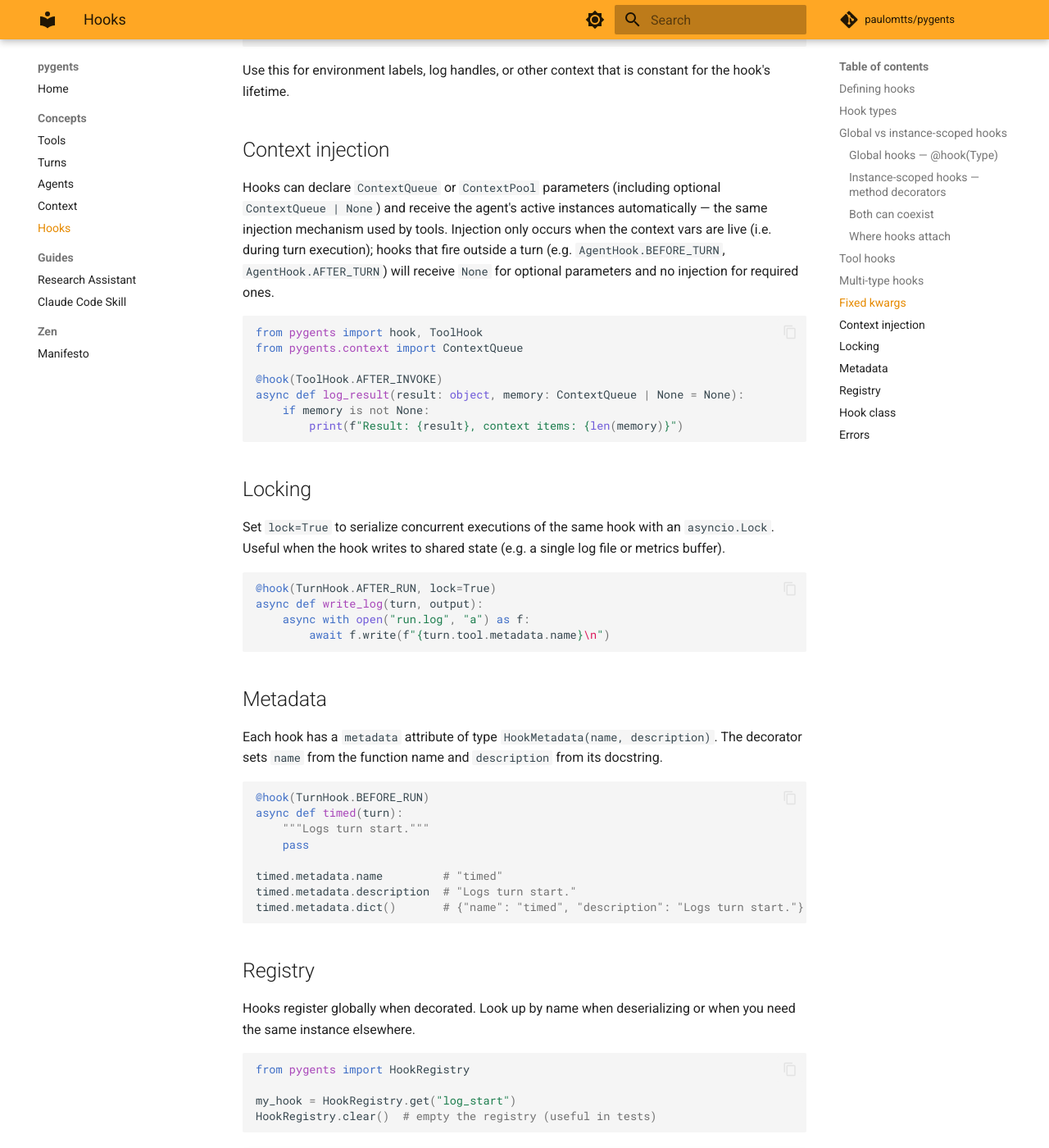
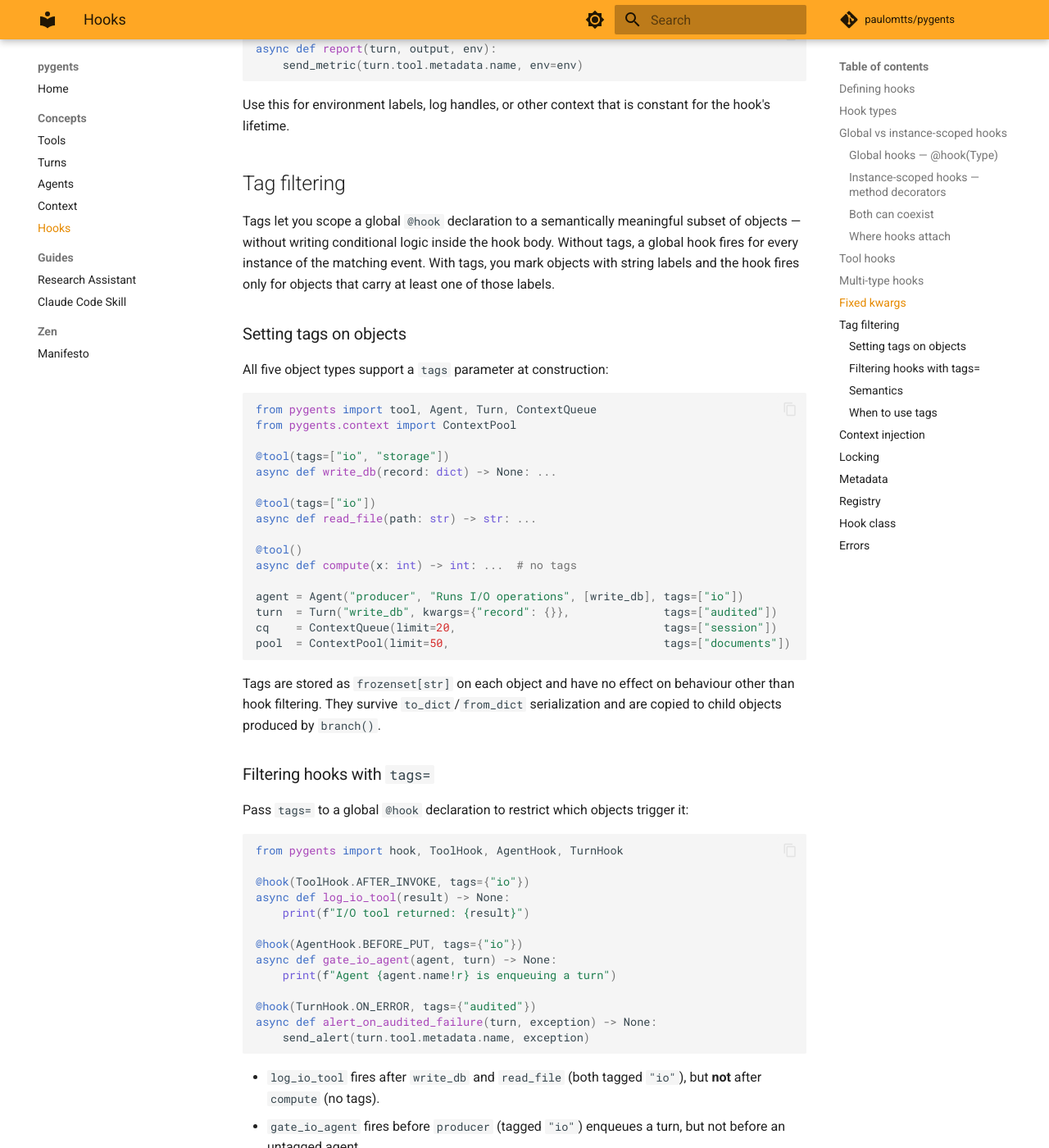
Before and after one commit to paulomtts/pygents, an MkDocs documentation site: the page built from docs/concepts/hooks.md, in a window 1280 px wide and 1400 px high, scrolled down 8253 px. Shown: the whole window at 82% size. Built offline with MkDocs 1.6.1 and Material for MkDocs 9.7.7, drawn with Linux system fonts in a browser that asks for light colours; comment, search, counter and statistics services are not loaded; some of the changed text lies outside the part shown.

Commit message:
docs: add tag filtering documentation across all concept pages
- hooks.md: add dedicated "Tag filtering" section explaining the feature,
  its OR semantics, when to use it, and concrete examples across all five
  object types; update global hooks section to cross-reference it
- tools.md: note that tags work on all objects, add cross-reference to hooks.md
- agents.md: add tags to constructor table; note tags survive branch() and serialization
- turns.md: add tags to attributes table
- context.md: document tags= param on ContextQueue and ContextPool constructors

Co-Authored-By: Claude Sonnet 4.6 <noreply@anthropic.com>

````diff
--- a/docs/concepts/hooks.md
+++ b/docs/concepts/hooks.md
@@ -28,7 +28,7 @@ async def on_error(turn, exception):
 |-----------|---------|---------|
 | `type` | required | One or more of `TurnHook`, `AgentHook`, `ToolHook`, `ContextQueueHook`, `ContextPoolHook`. Stored on the hook for filtering. Pass a list (e.g. `@hook([TurnHook.BEFORE_RUN, AgentHook.AFTER_TURN])`) to register for several events. |
 | `lock` | `False` | If `True`, concurrent runs of this hook are serialized via `asyncio.Lock`. |
-| `tags` | `None` | A set or frozenset of strings. When provided, this global hook only fires for objects (tools, agents, turns, context queues, context pools) that share at least one tag (OR semantics). Has no effect on non-tagged objects. See [Tag filtering](tools.md#tag-filtering). |
+| `tags` | `None` | A set or frozenset of strings. When provided, this global hook only fires for objects (tools, agents, turns, context queues, context pools) that share at least one tag (OR semantics). Has no effect on non-tagged objects. See [Tag filtering](#tag-filtering). |
 | `**kwargs` | — | Fixed keyword arguments merged into every invocation. Call-time kwargs override these (with a warning). |
 
 !!! warning "TypeError"
@@ -113,6 +113,8 @@ async def log_all_turns(turn):
 ```
 
 `log_all_turns` fires before every turn, regardless of which tool it runs or which agent owns it. Use global hooks for cross-cutting concerns: logging, metrics, auditing.
+
+To narrow a global hook to a subset of objects, pass `tags=` to the decorator. See [Tag filtering](#tag-filtering).
 
 ### Instance-scoped hooks — method decorators
 
@@ -274,6 +276,87 @@ async def report(turn, output, env):
 
 Use this for environment labels, log handles, or other context that is constant for the hook's lifetime.
 
+## Tag filtering
+
+Tags let you scope a global `@hook` declaration to a semantically meaningful subset of objects — without writing conditional logic inside the hook body. Without tags, a global hook fires for every instance of the matching event. With tags, you mark objects with string labels and the hook fires only for objects that carry at least one of those labels.
+
+### Setting tags on objects
+
+All five object types support a `tags` parameter at construction:
+
+```python
+from pygents import tool, Agent, Turn, ContextQueue
+from pygents.context import ContextPool
+
+@tool(tags=["io", "storage"])
+async def write_db(record: dict) -> None: ...
+
+@tool(tags=["io"])
+async def read_file(path: str) -> str: ...
+
+@tool()
+async def compute(x: int) -> int: ...  # no tags
+
+agent = Agent("producer", "Runs I/O operations", [write_db], tags=["io"])
+turn  = Turn("write_db", kwargs={"record": {}},              tags=["audited"])
+cq    = ContextQueue(limit=20,                               tags=["session"])
+pool  = ContextPool(limit=50,                                tags=["documents"])
+```
+
+Tags are stored as `frozenset[str]` on each object and have no effect on behaviour other than hook filtering. They survive `to_dict`/`from_dict` serialization and are copied to child objects produced by `branch()`.
+
+### Filtering hooks with `tags=`
+
+Pass `tags=` to a global `@hook` declaration to restrict which objects trigger it:
+
+```python
+from pygents import hook, ToolHook, AgentHook, TurnHook
+
+@hook(ToolHook.AFTER_INVOKE, tags={"io"})
+async def log_io_tool(result) -> None:
+    print(f"I/O tool returned: {result}")
+
+@hook(AgentHook.BEFORE_PUT, tags={"io"})
+async def gate_io_agent(agent, turn) -> None:
+    print(f"Agent {agent.name!r} is enqueuing a turn")
+
+@hook(TurnHook.ON_ERROR, tags={"audited"})
+async def alert_on_audited_failure(turn, exception) -> None:
+    send_alert(turn.tool.metadata.name, exception)
+```
+
+- `log_io_tool` fires after `write_db` and `read_file` (both tagged `"io"`), but **not** after `compute` (no tags).
+- `gate_io_agent` fires before `producer` (tagged `"io"`) enqueues a turn, but not before an untagged agent.
+- `alert_on_audited_failure` fires only when a turn tagged `"audited"` raises an error.
+
+### Semantics
+
+**OR match** — a hook fires if the object has at least one tag in the hook's `tags` set. A tool tagged `["io", "storage"]` matches a hook with `tags={"io"}`.
+
+**No `tags` on the hook** — fires for every matching object, whether tagged or not:
+
+```python
+@hook(TurnHook.BEFORE_RUN)
+async def log_all_turns(turn):
+    print(f"Starting {turn.tool.metadata.name}")  # fires for every turn
+```
+
+**No tags on the object** — invisible to tag-filtered hooks, but still reached by hooks with no `tags` filter.
+
+Instance-scoped hooks (`@my_tool.before_invoke`, `@agent.before_turn`, etc.) are always unaffected by tag filtering — they fire for their specific object regardless.
+
+### When to use tags
+
+Use tags when you need a global hook that applies to a subset of objects without putting conditional checks inside the hook itself:
+
+| Use case | Tag convention | Hook type |
+|----------|---------------|-----------|
+| Audit all I/O operations | `tags=["io"]` on tools/agents that touch external systems | `ToolHook.AFTER_INVOKE`, `AgentHook.AFTER_TURN` |
+| SLA tracking | `tags=["sla:strict"]` on latency-sensitive turns | `TurnHook.ON_COMPLETE` |
+| Production-only alerting | `tags=["env:prod"]` on production agents | `AgentHook.*` |
+| Monitor specific memory stores | `tags=["monitored"]` on context queues/pools | `ContextQueueHook.*`, `ContextPoolHook.*` |
+| Feature flag metrics | `tags=["feature:experimental"]` on new code paths | any hook type |
+
 ## Context injection
 
 Hooks can declare `ContextQueue` or `ContextPool` parameters (including optional `ContextQueue | None`) and receive the agent's active instances automatically — the same injection mechanism used by tools. Injection only occurs when the context vars are live (i.e. during turn execution); hooks that fire outside a turn (e.g. `AgentHook.BEFORE_TURN`, `AgentHook.AFTER_TURN`) will receive `None` for optional parameters and no injection for required ones.
````
Also changed, not shown: docs/concepts/agents.md (+3 -0 lines), docs/concepts/context.md (+13 -2 lines), docs/concepts/tools.md (+4 -1 lines), docs/concepts/turns.md (+1 -0 lines).
